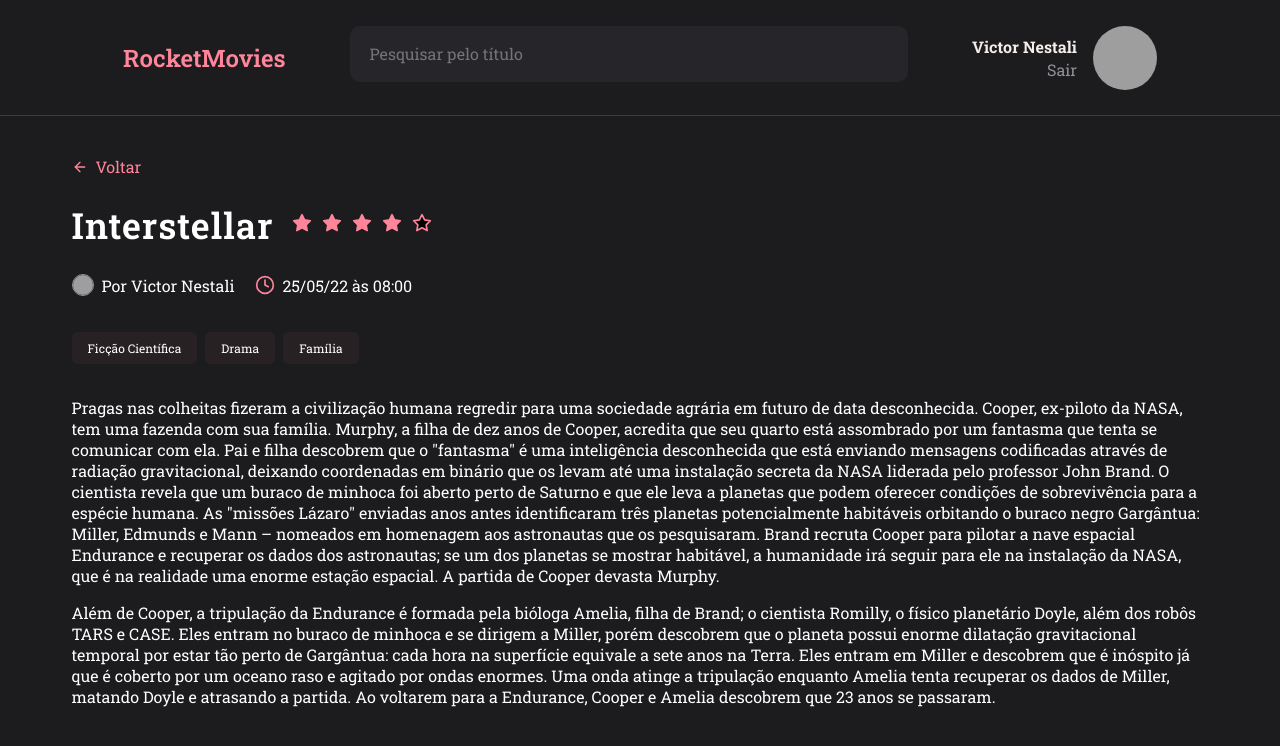
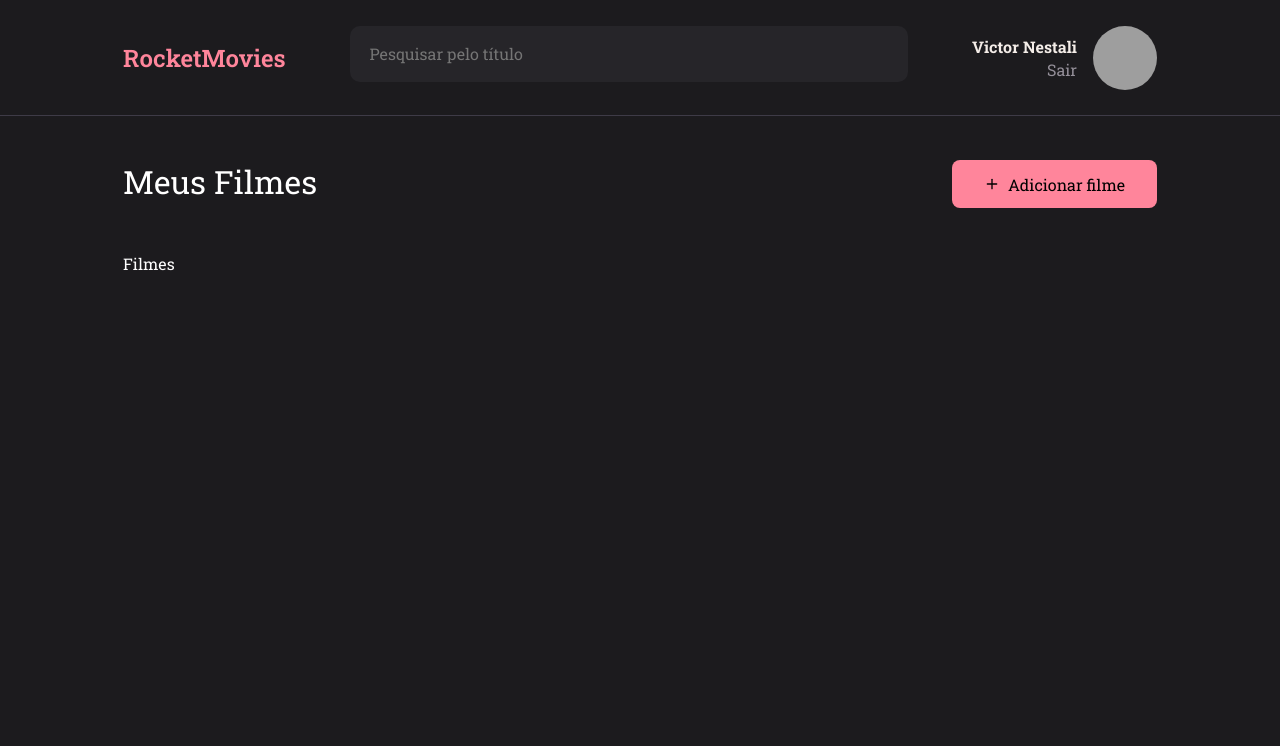
Before and after one commit to devnestali/rocketmovies, a React (Vite) app: page / in a window 1280 px wide. Shown: the top 746 px of the page. Built offline with nearby package versions, Linux system fonts and the light colour scheme; grey boxes are pictures that could not be loaded.

Commit message:
Creating style for mainTitle and creating default styles for page Home

```diff
--- a/src/main.jsx
+++ b/src/main.jsx
@@ -4,13 +4,13 @@ import { ThemeProvider } from 'styled-components';
 import theme from './styles/theme';
 import GlobalStyle from './styles/global';
 
-import { MoviePreview } from './pages/MoviePreview';
+import { Home } from './pages/Home';
 
 ReactDOM.createRoot(document.getElementById('root')).render(
   <React.StrictMode>
     <ThemeProvider theme={theme}>
       <GlobalStyle />
-      <MoviePreview />
+      <Home />
     </ThemeProvider>
-  </React.StrictMode>,
+  </React.StrictMode>
 )
--- a/src/pages/Home/index.jsx
+++ b/src/pages/Home/index.jsx
@@ -1,11 +1,22 @@
 import { Header } from "../../components/Header";
 import { Container } from "./styles";
+import { FiPlus } from "react-icons/fi"
 
 export function Home() {
   return (
     <Container>
       <Header />
 
+      <main>
+        <div className="mainTitle">
+          <h3>Meus Filmes</h3>
+          <button><FiPlus /> Adicionar filme</button>
+        </div>
+
+        <div className="filmsContent">
+          Filmes
+        </div>
+      </main>
 
     </Container>
   )
--- a/src/pages/Home/styles.js
+++ b/src/pages/Home/styles.js
@@ -1,5 +1,44 @@
 import styled from "styled-components";
 
 export const Container = styled.div`
+  width: 100%;
+  height: 100vh;
 
+  display: grid;
+  grid-template-rows: 11.5rem auto;
+  grid-template-areas:
+    "header"
+    "content"
+  ;
+
+  main {
+    padding: 0 12.3rem;
+
+    .mainTitle {
+      display: flex;
+      justify-content: space-between;
+      margin: 4.5rem 0;
+
+      > h3 {
+        font-size: 3.2rem;
+        font-weight: 400;
+      }
+
+      > button {
+        display: flex;
+        align-items: center;
+        justify-content: center;
+        gap: .8rem;
+
+        border: none;
+        background-color: ${({ theme }) => theme.COLORS.PINK};
+        padding: 1.35rem 3.2rem;
+        border-radius: .8rem;
+
+        > svg {
+
+        }
+      }
+    }
+  }
 `;
```
